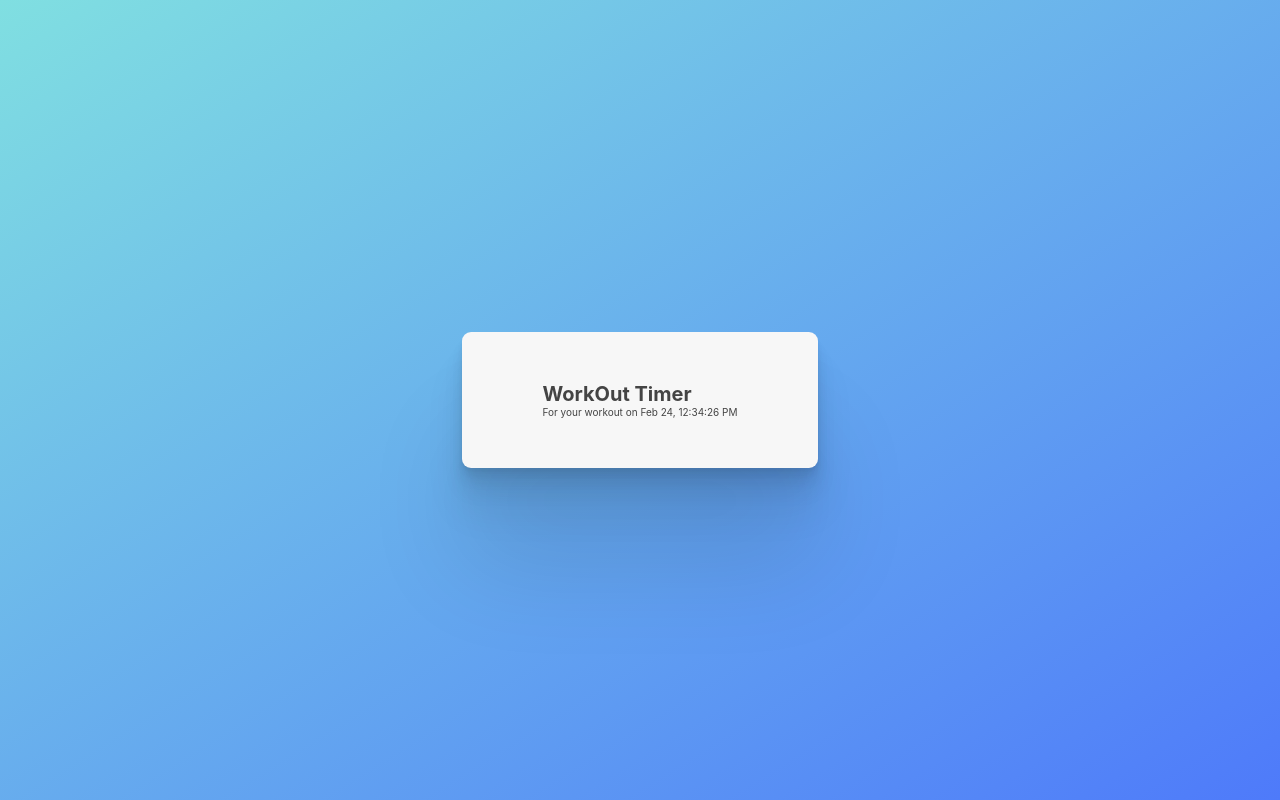
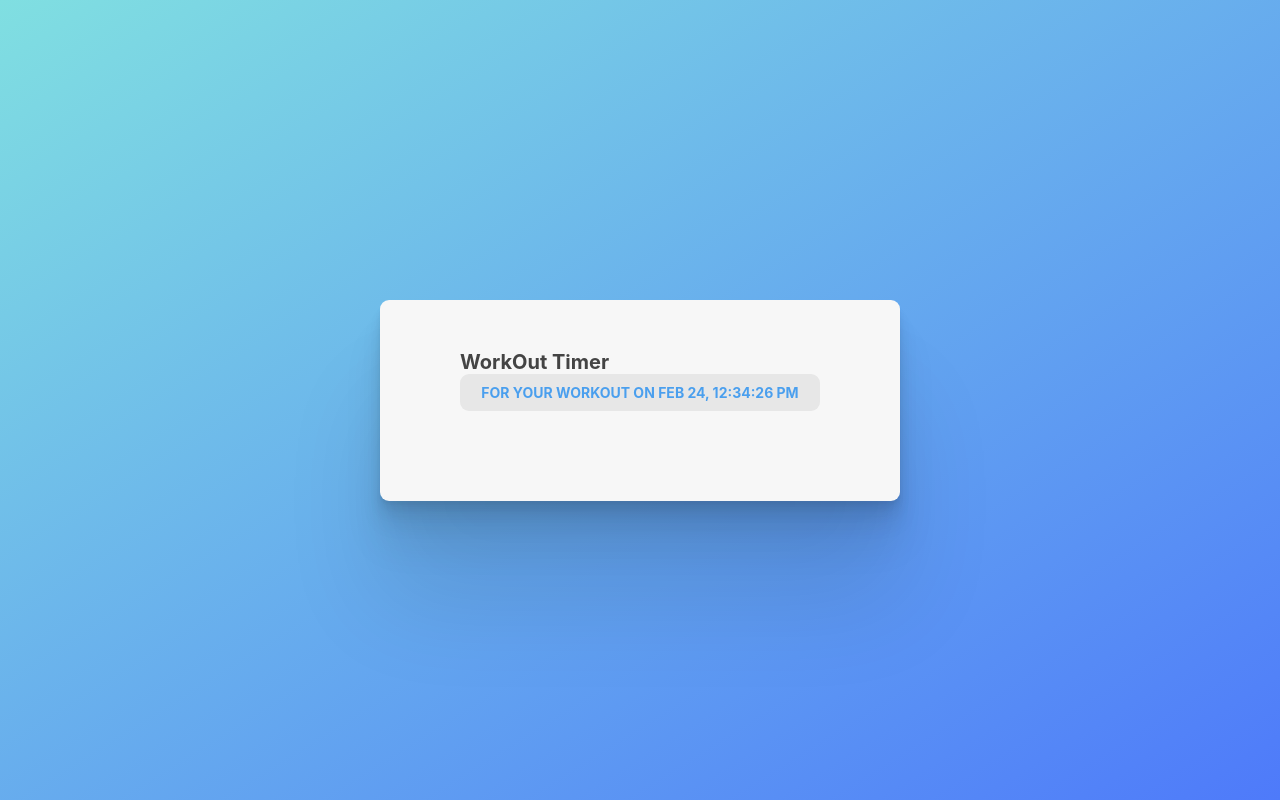
Before and after one commit to njahi/Workout-Timer, a React (Vite) app: page / in a window 1280 px wide. Built offline with nearby package versions, Linux system fonts and the light colour scheme.

Commit message:
styled our time element in our main app

```diff
--- a/src/index.css
+++ b/src/index.css
@@ -27,3 +27,17 @@ main {
     0px 22.3px 22.3px rgba(0, 0, 0, 0.06),
     0px 41.8px 41.8px rgba(0, 0, 0, 0.072), 0px 100px 100px rgba(0, 0, 0, 0.1);
 }
+time {
+  display: block;
+  width: 36rem;
+  text-align: center;
+  margin: 0 auto;
+  margin-bottom: 4rem;
+  background-color: #e7e7e7;
+  border-radius: 9px;
+  padding: 1rem;
+  font-size: 1.4rem;
+  font-weight: 700;
+  color: #4a9fee;
+  text-transform: uppercase;
+}
```
